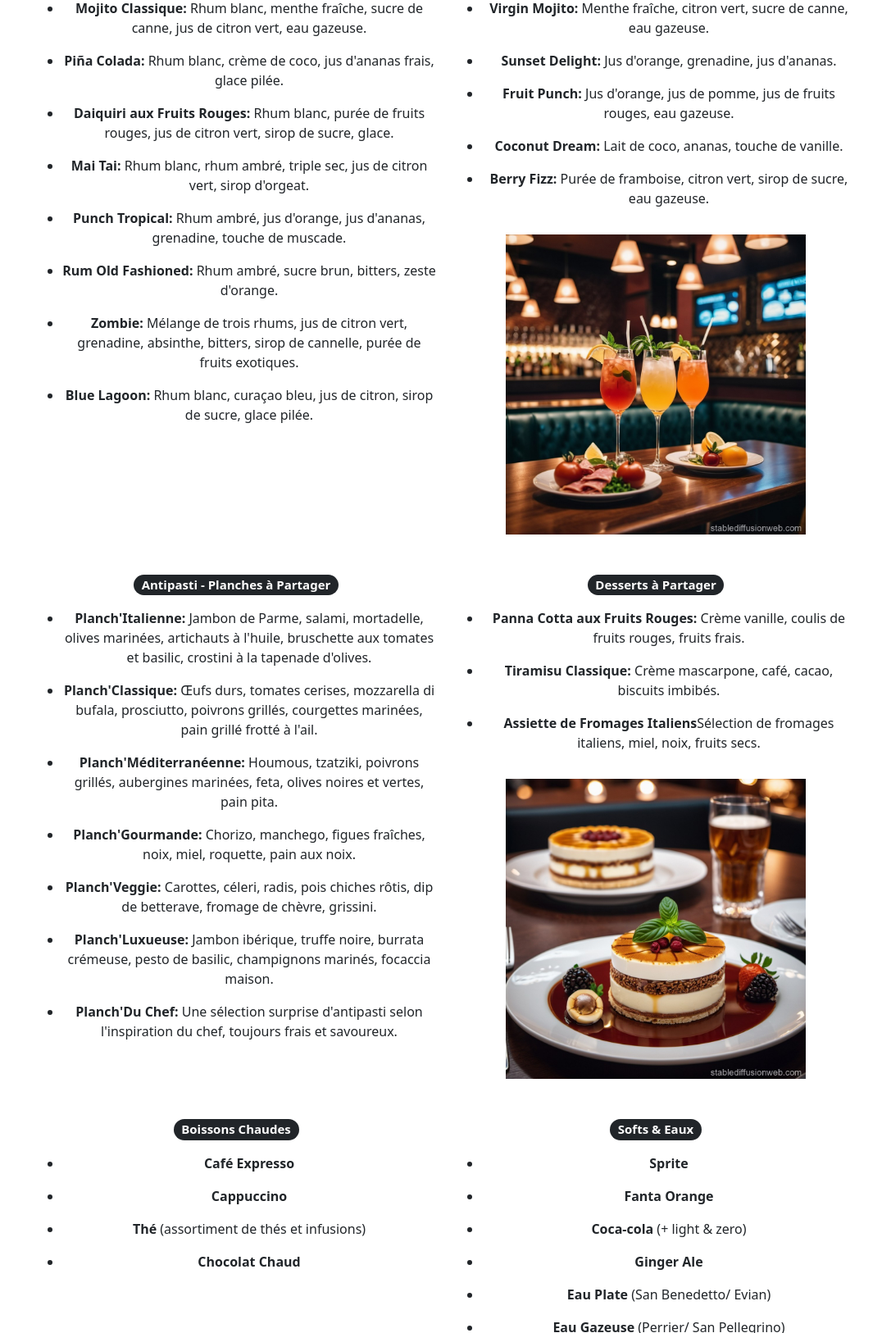
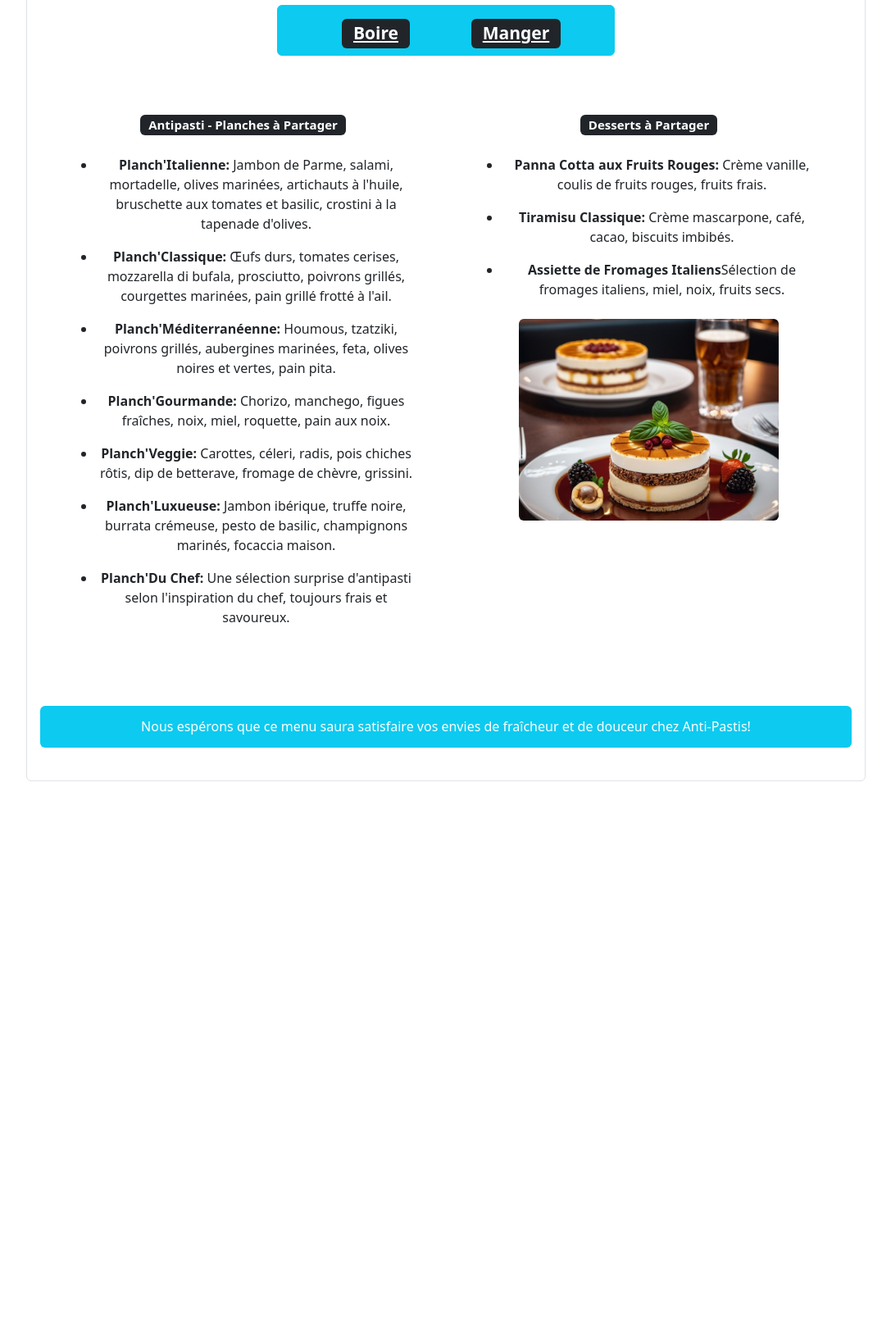
Before and after one commit to celiasallet/restaurant.github.io, a plain HTML site: page menu.html in a window 1280 px wide. Shown: the part 162-1788 px from the top of the page at 82% size, without its empty margins (96-1183 px from the left). After the commit the page ends 1243 px from the top, so only its background shows below. Drawn offline with nearby package versions, Linux system fonts and the light colour scheme.

Commit message:
deux menus

```diff
--- a/menu.html
+++ b/menu.html
@@ -13,113 +13,61 @@
     <link rel="icon" href="images/logo-tim-berners-britanica.jpg" type="image/png" alt="Le logo de Britanica" />
     <link rel="stylesheet" href="style.css">
 
-</head>
-<body>
+<body class=" image border rounded mt-5 px-3 pt-4 pb-4 ">
     <header>
-        <div class="container">
+        <div class="container card-body border rounded bg-info border-info">
             <div class="row">
-                <span class="badge  text-bg-dark"><h2>Anti-Pastis Menu</h2></span></h1>
+                <h1><span class="badge text-bg-dark mt-3"><b>Anti-Pastis Menu</b></span></h1>
             </div>
         </div>
     </header>
+    <nav>
+        <div class="container col-md-5 card-body border rounded bg-info border-info mt-2">
+            <div class="row-  d-flex justify-content-center">
+                <h3 class="col-6 col-md-5"><span class="badge text-bg-dark mt-3"><b><a class="text-white" href="menu2.html">Boire</a></b></span></h1>
+                <h3 class="col-6 col-md-5"><span class=" badge text-bg-dark mt-3"><b><a class="text-white" href="menu.html">Manger</a></b></span></h1>
+
+            </div>
+        </div>
+    </nav>
 <main>
     <div class="container">
         <div class="row">
             <div class="col-md-6 mt-5" >
-                <div class="card-body">
-                  <h4><span class="badge rounded-pill text-bg-dark">Cocktails au Rhum affiné</span></h4>
+                <div class="card-body bg-white rounded px-4">
+                    <h5><span class="badge text-bg-dark mt-4">Antipasti - Planches à Partager</span></h5>
                   <p class="card-text">
                     <ul>
-                        <li><b>Mojito Classique:</b> Rhum blanc, menthe fraîche, sucre de canne, jus de citron vert, eau gazeuse.</li>
-                        <li class="mt-3"><b>Piña Colada:</b> Rhum blanc, crème de coco, jus d'ananas frais, glace pilée.</li>
-                        <li class="mt-3"><b>Daiquiri aux Fruits Rouges: </b>Rhum blanc, purée de fruits rouges, jus de citron vert, sirop de sucre, glace.</li>
-                        <li class="mt-3"><b>Mai Tai: </b> Rhum blanc, rhum ambré, triple sec, jus de citron vert, sirop d'orgeat.</li>
-                        <li class="mt-3"><b>Punch Tropical:</b> Rhum ambré, jus d'orange, jus d'ananas, grenadine, touche de muscade.</li>
-                        <li class="mt-3"><b>Rum Old Fashioned: </b> Rhum ambré, sucre brun, bitters, zeste d'orange.</li>
-                        <li class="mt-3"><b>Zombie:</b> Mélange de trois rhums, jus de citron vert, grenadine, absinthe, bitters, sirop de cannelle, purée de fruits exotiques.</li>
-                        <li class="mt-3"><b>Blue Lagoon:</b> Rhum blanc, curaçao bleu, jus de citron, sirop de sucre, glace pilée. </li>
-                    </ul>
-                  </p>
-                </div>
-            </div>
-            <div class="col-md-6 mt-5 d-flex" >
-                <div class="card-body">
-                    <h4><span class="badge rounded-pill text-bg-dark">Mocktails</span></h4>
-                  <p class="card-text">
-                    <ul>
-                        <li><b>Virgin Mojito:</b> Menthe fraîche, citron vert, sucre de canne, eau gazeuse.</li>
-                        <li class="mt-3"><b>Sunset Delight:</b> Jus d'orange, grenadine, jus d'ananas.</li>
-                        <li class="mt-3"><b>Fruit Punch:</b> Jus d'orange, jus de pomme, jus de fruits rouges, eau gazeuse.</li>
-                        <li class="mt-3"><b>Coconut Dream:</b> Lait de coco, ananas, touche de vanille.</li>
-                        <li class="mt-3"><b> Berry Fizz:</b> Purée de framboise, citron vert, sirop de sucre, eau gazeuse.</li>
-                    </ul>
-                  </p>
-                  <img src="images/menu1.jpg" class="card-img-top w-75 mt-3">
-                </div>
-            </div>
-            <div class="col-md-6 mt-5" >
-                <div class="card-body">
-                    <h5><span class="badge rounded-pill text-bg-dark">Antipasti - Planches à Partager</span></h5>
-                  <p class="card-text">
-                    <ul>
-                        <li><b>Planch'Italienne:</b> Jambon de Parme, salami, mortadelle, olives marinées, artichauts à l'huile, bruschette aux tomates et basilic, crostini à la tapenade d'olives.</li>
+                        <li class="mt-4"><b>Planch'Italienne:</b> Jambon de Parme, salami, mortadelle, olives marinées, artichauts à l'huile, bruschette aux tomates et basilic, crostini à la tapenade d'olives.</li>
                         <li class="mt-3"><b>Planch'Classique:</b> Œufs durs, tomates cerises, mozzarella di bufala, prosciutto, poivrons grillés, courgettes marinées, pain grillé frotté à l'ail.</li>
                         <li class="mt-3"><b>Planch'Méditerranéenne:</b> Houmous, tzatziki, poivrons grillés, aubergines marinées, feta, olives noires et vertes, pain pita.</li>
                         <li class="mt-3"><b>Planch'Gourmande:</b> Chorizo, manchego, figues fraîches, noix, miel, roquette, pain aux noix.</li>
                         <li class="mt-3"><b>Planch'Veggie:</b> Carottes, céleri, radis, pois chiches rôtis, dip de betterave, fromage de chèvre, grissini.</li>
                         <li class="mt-3"><b>Planch'Luxueuse:</b> Jambon ibérique, truffe noire, burrata crémeuse, pesto de basilic, champignons marinés, focaccia maison.</li>
-                        <li class="mt-3"><b>Planch'Du Chef:</b> Une sélection surprise d'antipasti selon l'inspiration du chef, toujours frais et savoureux.</li>
+                        <li class="mt-3 mb-4 pb-4"><b>Planch'Du Chef:</b> Une sélection surprise d'antipasti selon l'inspiration du chef, toujours frais et savoureux.</li>
                     </ul>
                   </p>
                 </div>
             </div>
             <div class="col-md-6 mt-5" >
-                <div class="card-body">
-                    <h5><span class="badge rounded-pill text-bg-dark">Desserts à Partager</span></h5>
+                <div class="card-body bg-white rounded px-4">
+                    <h5><span class="badge text-bg-dark mt-4">Desserts à Partager</span></h5>
                   <p class="card-text">
                     <ul>
-                        <li><b>Panna Cotta aux Fruits Rouges:</b> Crème vanille, coulis de fruits rouges, fruits frais.</li>
+                        <li class="mt-4"><b>Panna Cotta aux Fruits Rouges:</b> Crème vanille, coulis de fruits rouges, fruits frais.</li>
                         <li class="mt-3"><b>Tiramisu Classique: </b> Crème mascarpone, café, cacao, biscuits imbibés.</li>
                         <li class="mt-3"><b>Assiette de Fromages Italiens</b>Sélection de fromages italiens, miel, noix, fruits secs.</li>
                     </ul>
                   </p>
-                  <img src="images/menu2.jpg" class="card-img-top w-75 mt-3">
-                </div>
-            </div>
-            <div class="col-md-6 mt-5" >
-                <div class="card-body">
-                    <h5><span class="badge rounded-pill text-bg-dark">Boissons Chaudes</span></h5>
-                  <p class="card-text">
-                    <ul>
-                        <li><b>Café Expresso</b></li>
-                        <li class="mt-3"><b>Cappuccino</b></li>
-                        <li class="mt-3"><b>Thé</b> (assortiment de thés et infusions)</li>
-                        <li class="mt-3"><b>Chocolat Chaud</b></li>
-                    </ul>
-                  </p>
-                </div>
-            </div>
-            <div class="col-md-6 mt-5" >
-                <div class="card-body">
-                    <h5><span class="badge rounded-pill text-bg-dark">Softs & Eaux</span></h5>
-                  <p class="card-text">
-                    <ul>
-                        <li><b>Sprite</b></li>
-                        <li class="mt-3"><b>Fanta Orange</b></li>
-                        <li class="mt-3"><b>Coca-cola</b> (+ light & zero)</li>
-                        <li class="mt-3"><b>Ginger Ale</b></li>
-                        <li class="mt-3"><b>Eau Plate</b> (San Benedetto/ Evian)</li>
-                        <li class="mt-3"><b>Eau Gazeuse</b> (Perrier/ San Pellegrino)</li>
-                    </ul>
-                  </p>
+                  <img src="images/menu4.jpg" class="rounded card-img-top w-75 mt-2 mb-4">
                 </div>
             </div>
         </div>
     </div>
 </main>
 <footer>
-    <div class="container mt-5">
-        <h6>Nous espérons que ce menu saura satisfaire vos envies de fraîcheur et de douceur chez Anti Pastis!</h6>
+    <div class="container mt-5 rounded bg-info px-4">
+        <h6 class="text-white p-3 mt-3 mb-3">Nous espérons que ce menu saura satisfaire vos envies de fraîcheur et de douceur chez Anti-Pastis!</h6>
     </div>
 </footer>
 </body>
```
Also changed, not shown: menu2.html (added, +105 -0 lines).
